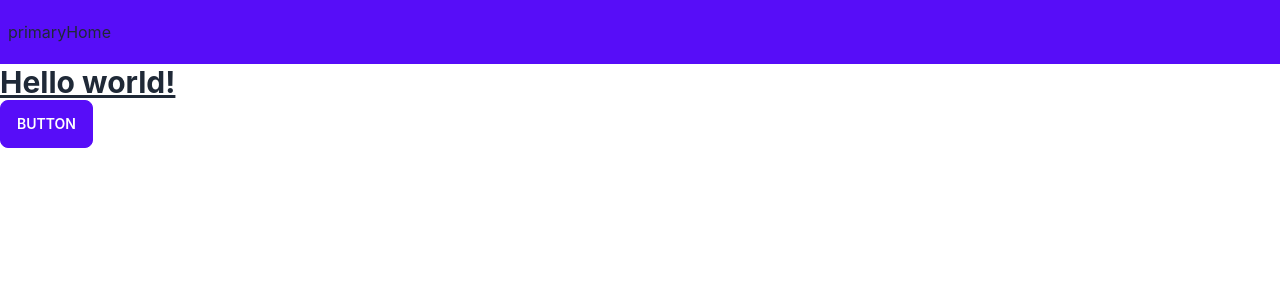
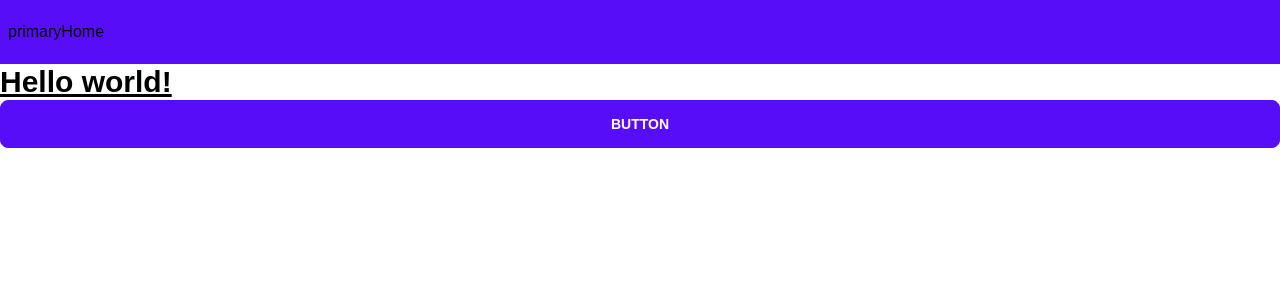
Before and after one commit to muhammad-jiku/jikmunn-billing-page-client, a React (Create React App) app: page / in a window 1280 px wide. Shown: the top 300 px of the page. Built offline with nearby package versions, Linux system fonts and the light colour scheme; the HTML template or start-up script is replaced by a standard one.

Commit message:
css files modified

```diff
--- a/src/App.css
+++ b/src/App.css
@@ -1,38 +1,6 @@
 .App {
-  text-align: center;
-}
-
-.App-logo {
-  height: 40vmin;
-  pointer-events: none;
-}
-
-@media (prefers-reduced-motion: no-preference) {
-  .App-logo {
-    animation: App-logo-spin infinite 20s linear;
-  }
-}
-
-.App-header {
-  background-color: #282c34;
-  min-height: 100vh;
   display: flex;
   flex-direction: column;
-  align-items: center;
-  justify-content: center;
-  font-size: calc(10px + 2vmin);
-  color: white;
+  min-height: 100vh;
+  overflow-x: hidden;
 }
-
-.App-link {
-  color: #61dafb;
-}
-
-@keyframes App-logo-spin {
-  from {
-    transform: rotate(0deg);
-  }
-  to {
-    transform: rotate(360deg);
-  }
-}
--- a/src/App.js
+++ b/src/App.js
@@ -3,7 +3,7 @@ import Navbar from './components/Shared/Navbar';
 
 function App() {
   return (
-    <div>
+    <div className="App">
       <Navbar />
       <h1 className="text-3xl font-bold underline">Hello world!</h1>
       <button className="btn btn-primary">Button</button>
--- a/src/index.css
+++ b/src/index.css
@@ -2,16 +2,18 @@
 @tailwind components;
 @tailwind utilities;
 
+/* google fonts */
+@import url('https://fonts.googleapis.com/css2?family=Comfortaa:wght@700&family=Headland+One&family=Newsreader:opsz,wght@6..72,600&family=Pacifico&family=Permanent+Marker&family=Poppins:wght@600&display=swap');
+
 body {
   margin: 0;
-  font-family: -apple-system, BlinkMacSystemFont, 'Segoe UI', 'Roboto', 'Oxygen',
-    'Ubuntu', 'Cantarell', 'Fira Sans', 'Droid Sans', 'Helvetica Neue',
-    sans-serif;
+  font-family: 'Poppins', sans-serif;
   -webkit-font-smoothing: antialiased;
   -moz-osx-font-smoothing: grayscale;
+  background-color: white;
+  color: black;
 }
 
 code {
-  font-family: source-code-pro, Menlo, Monaco, Consolas, 'Courier New',
-    monospace;
+  font-family: 'Poppins', sans-serif;
 }
```
